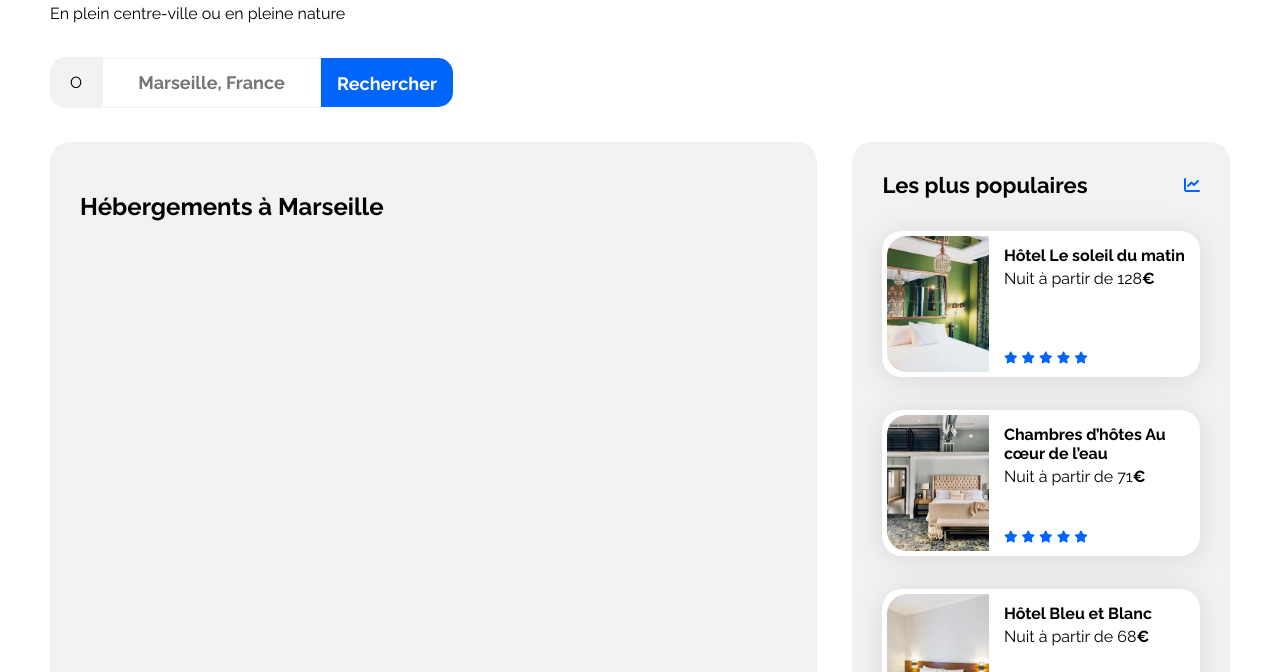
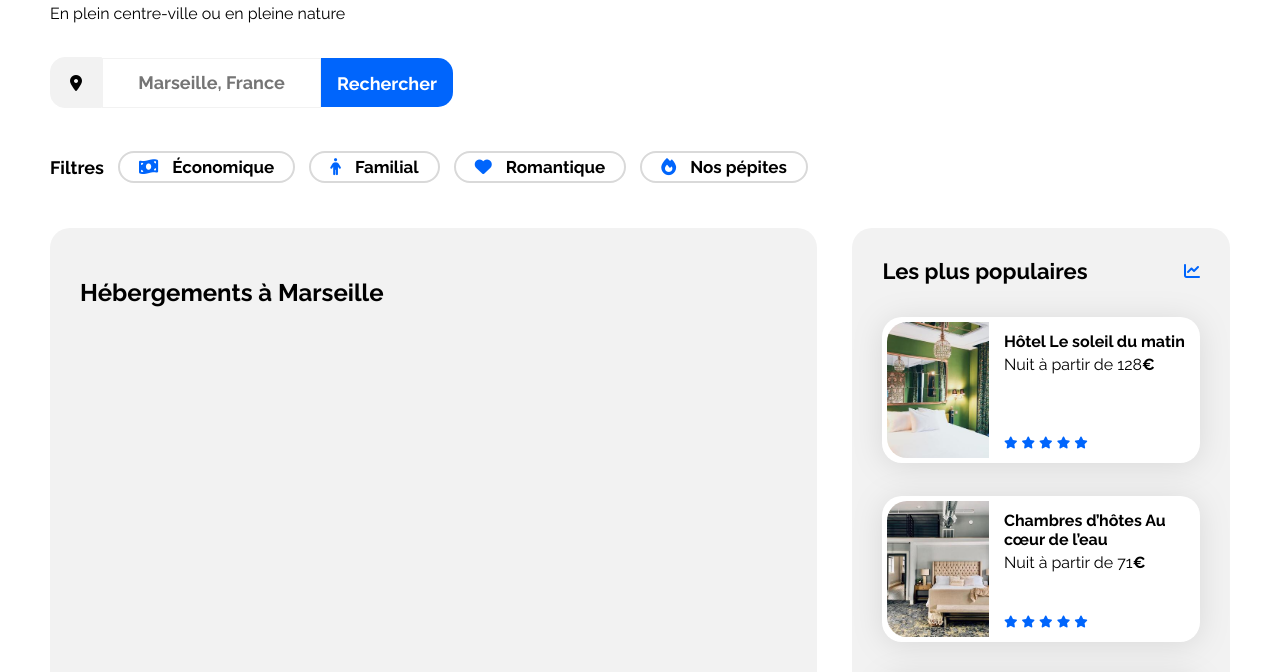
Before and after one commit to alinmb/Booki_Project, a plain HTML site: page index.html in a window 1280 px wide. Shown: the part 112-784 px from the top of the page. Drawn offline with Linux system fonts and the light colour scheme.

Commit message:
Ajout fontawsome + section filtres

```diff
--- a/css/style.css
+++ b/css/style.css
@@ -84,6 +84,10 @@ body {
     display: flex;
     align-items: center;
 }
+
+.search--form i {
+    color: #000000;
+}
 .search--form label {
     background: #F2F2F2;
     width: 50px;
@@ -122,6 +126,39 @@ body {
     border-radius: 0px 15px 15px 0px;
 }
 
+/****** FILTRES SECTION ******/
+
+.filtres {
+    display: flex;
+    align-items: center;
+    margin-bottom: 35px
+}
+
+.filtres h1 {
+    font-style: normal;
+    font-weight: 700;
+    font-size: 18px;
+    line-height: 21px;
+    color: #000000;
+}
+
+.filtres i {
+    color: #0065FC;
+    margin-right: 10px;
+}
+
+.filtres--btn {
+    margin-left: 14px;
+    padding: 4px 19px;
+    border: 2px solid #D9D9D9;
+    border-radius: 25px;
+
+    font-style: normal;
+    font-weight: 700;
+    font-size: 17px;
+    line-height: 20px;
+    color: #000000;
+}
 
 .main-container {
     width: 100%;
--- a/index.html
+++ b/index.html
@@ -11,6 +11,9 @@
     <link rel="stylesheet" href="https://cdnjs.cloudflare.com/ajax/libs/font-awesome/6.2.1/css/all.min.css"
         integrity="sha512-MV7K8+y+gLIBoVD59lQIYicR65iaqukzvf/nwasF0nqhPay5w/9lJmVM2hMDcnK1OnMGCdVK+iQrJ7lzPJQd1w=="
         crossorigin="anonymous" referrerpolicy="no-referrer" />
+
+    <script src="https://kit.fontawesome.com/f3831d13cb.js" crossorigin="anonymous"></script>
+
     <link rel="stylesheet" href="./css/style.css">
 </head>
 
@@ -32,10 +35,19 @@
                 <h1>Trouvez votre hébergement pour des vacances de rêve</h1>
                 <p>En plein centre-ville ou en pleine nature</p>
             </section>
+
             <form method="get" action="" class="search--form">
-                <label>O</label><input type="text" placeholder="Marseille, France">
+                <label><i class="fa-solid fa-location-dot"></i></label><input type="text" placeholder="Marseille, France">
                 <button>Rechercher</button>
             </form>
+
+            <section class="filtres">
+                <h1>Filtres</h1>
+                <div class="filtres--btn"><i class="fa-solid fa-money-bill-wave"></i> Économique</div>
+                <div class="filtres--btn"><i class="fa-solid fa-person"></i> Familial</div>
+                <div class="filtres--btn"><i class="fa-solid fa-heart"></i> Romantique</div>
+                <div class="filtres--btn"><i class="fa-solid fa-fire"></i> Nos pépites</div>
+            </section>
         </header>
 
         <main>
```
